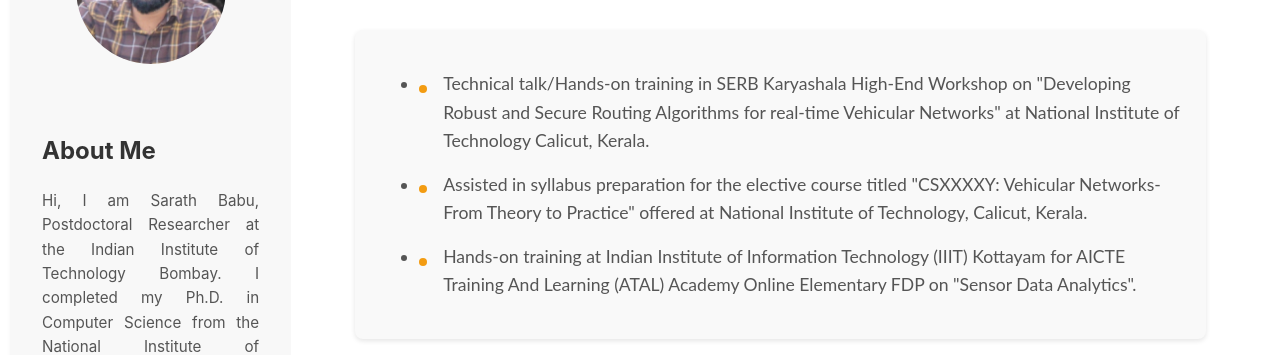
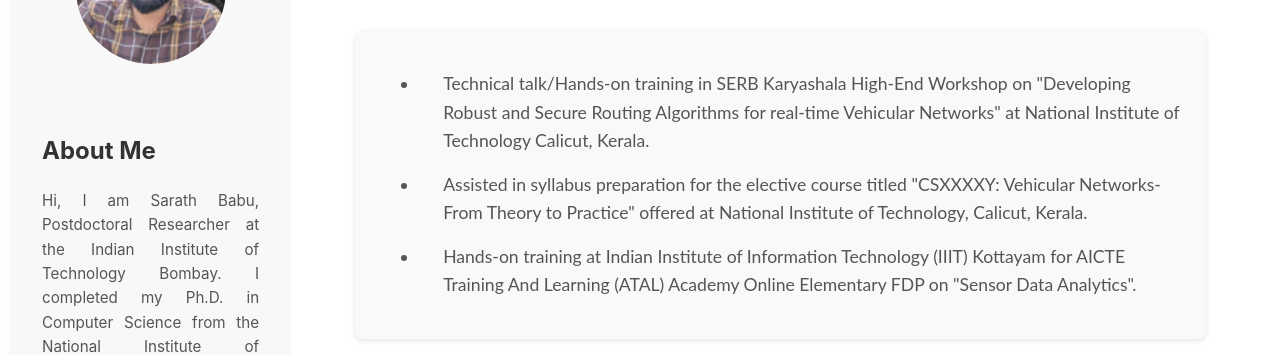
Before and after one commit to SarathBabu0410/personal-wesite, a React (Create React App) app: page /outreach in a window 1280 px wide. Shown: the part 201-556 px from the top of the page. Built offline with nearby package versions, Linux system fonts and the light colour scheme.

Commit message:
Update OutreachActivities.js

```diff
--- a/src/components/OutreachActivities.js
+++ b/src/components/OutreachActivities.js
@@ -46,21 +46,10 @@ const ActivityItem = styled.li`
   line-height: 1.6;
   color: #555;
   margin-bottom: 1rem;
-  position: relative; /* For animation */
-  padding-left: 1.5rem; /* Padding to create space for the bullet */
 
   /* Adding a custom bullet point */
-  &::before {
-    content: '';
-    position: absolute;
-    left: 0;
-    top: 0.9rem; /* Adjust for vertical alignment */
-    width: 8px;
-    height: 8px;
-    border-radius: 50%;
-    background-color: #f39c12; /* Color of the bullet */
-    animation: ${fadeIn} 0.5s ease-in; /* Animation for bullet */
-  }
+  list-style: disc; /* Default bullet point style */
+  padding-left: 1.5rem; /* Padding to create space for the bullet */
 `;
 
 const OutreachActivities = () => {
```
